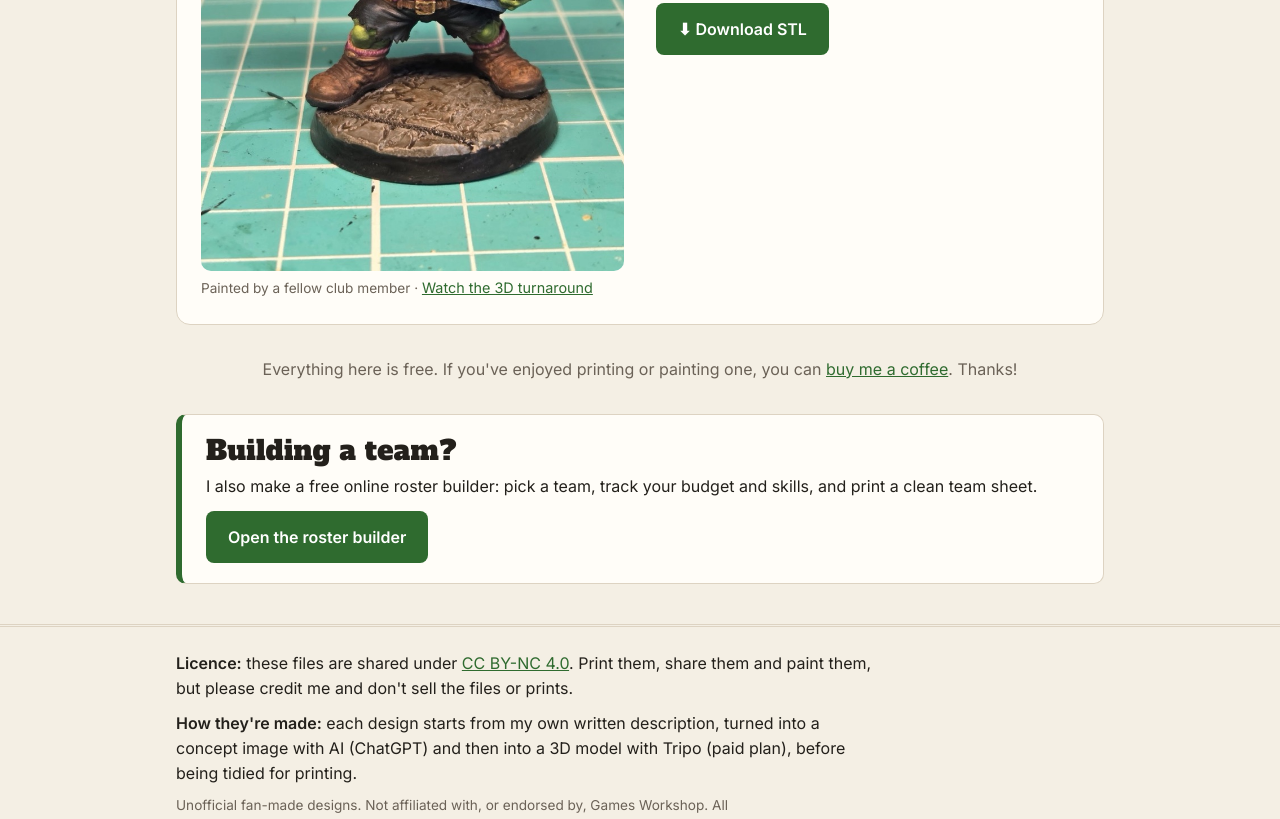
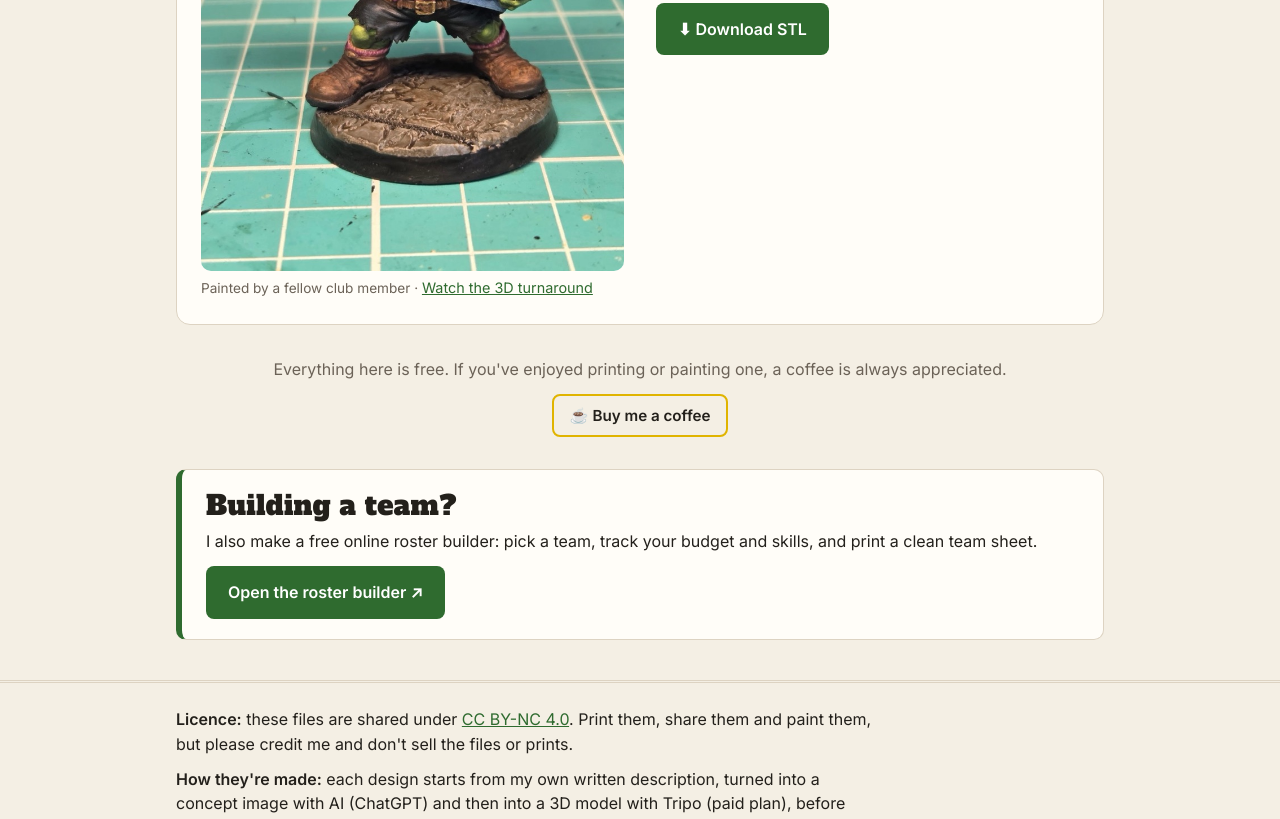
Before and after one commit to Twoshedzz/fantasy-football-minis, a plain HTML site: page index.html in a window 1280 px wide. Shown: the part 541-1360 px from the top of the page. Drawn offline with Linux system fonts and the light colour scheme.

Commit message:
Open roster builder in new tab; single outlined coffee button
Co-Authored-By: Claude Opus 5.5 <noreply@anthropic.com>

```diff
--- a/index.html
+++ b/index.html
@@ -31,7 +31,11 @@
            border-radius: 8px; font-weight: 600; text-decoration: none;
            border: 2px solid transparent; }
     .btn-primary { background: var(--accent); color: var(--accent-ink); }
-    .thanks { color: var(--muted); text-align: center; margin: 0 0 32px; }
+    .thanks { color: var(--muted); text-align: center; margin: 0 0 32px;
+              display: flex; flex-direction: column; align-items: center; gap: 12px; }
+    .btn-coffee { padding: 8px 16px; font-size: .95rem; color: var(--ink);
+                  border-color: #e0b400; background: transparent; }
+    .btn-coffee:hover { background: #ffdd00; color: #23201b; filter: none; }
     .thanks:empty { display: none; }
     .btn-ghost { border-color: var(--line); color: var(--ink); }
     .btn:hover { filter: brightness(1.08); }
@@ -80,7 +84,7 @@
       <h2 id="roster-h">Building a team?</h2>
       <p>I also make a free online roster builder: pick a team, track your budget and skills,
         and print a clean team sheet.</p>
-      <a class="btn btn-primary" id="roster-link" href="#">Open the roster builder</a>
+      <a class="btn btn-primary" id="roster-link" href="#" target="_blank" rel="noopener">Open the roster builder ↗</a>
     </section>
   </main>
 
@@ -104,8 +108,8 @@
 
     if (SITE.coffeeUrl) {
       document.getElementById("thanks").innerHTML =
-        `Everything here is free. If you've enjoyed printing or painting one, you can
-         <a href="${esc(SITE.coffeeUrl)}" rel="noopener">buy me a coffee</a>. Thanks!`;
+        `<span>Everything here is free. If you've enjoyed printing or painting one, a coffee is always appreciated.</span>
+         <a class="btn btn-coffee" href="${esc(SITE.coffeeUrl)}" target="_blank" rel="noopener">☕ Buy me a coffee</a>`;
     }
     document.getElementById("roster-link").href = SITE.rosterBuilderUrl;
 
```
